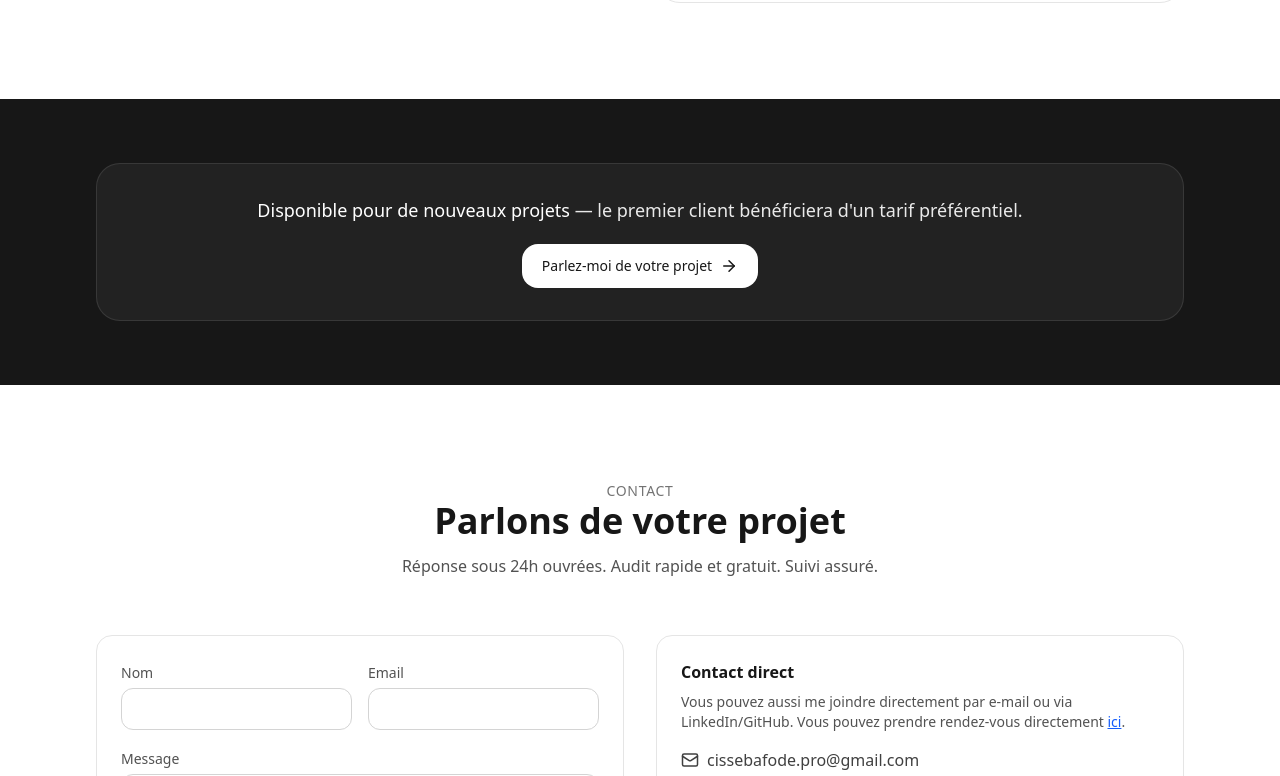
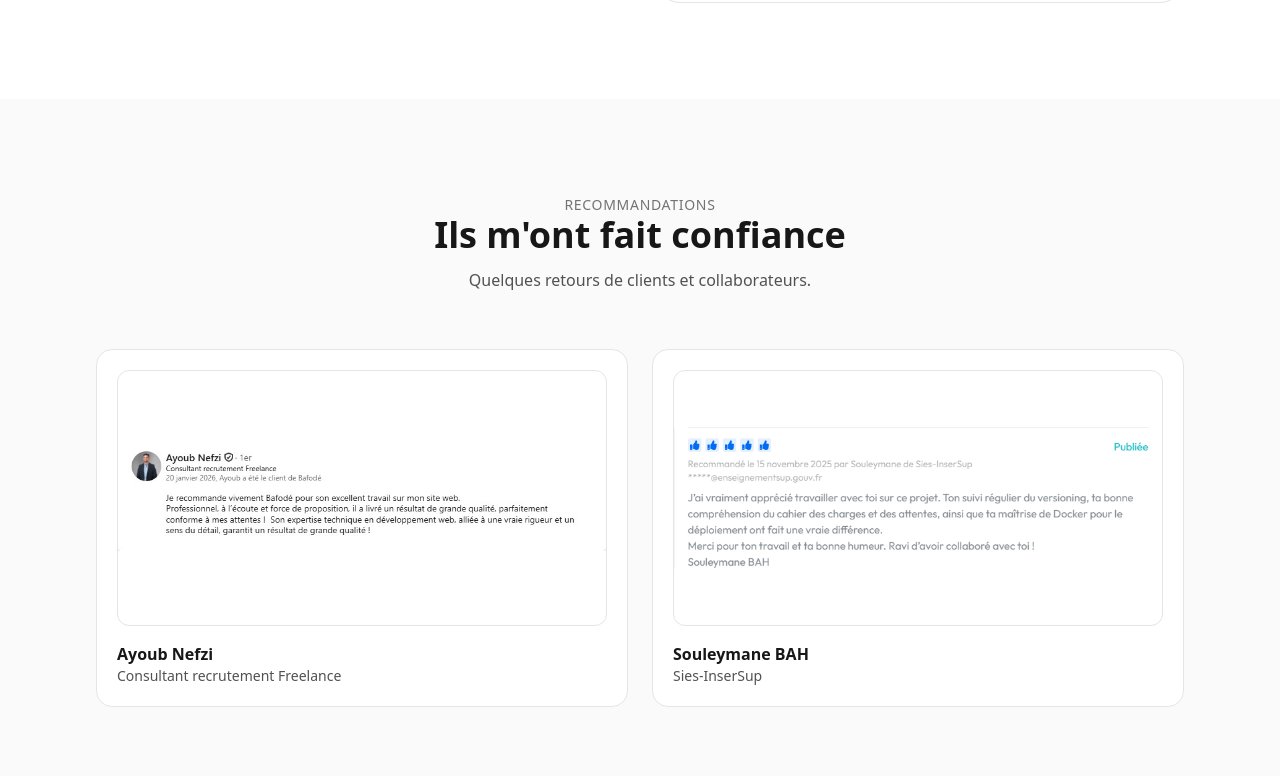
Before and after one commit to bcisse14/Portfoliov2, a React (Vite) app: page / in a window 1280 px wide. Shown: the part 4024-4800 px from the top of the page. Built offline with nearby package versions, Linux system fonts and the light colour scheme.

Commit message:
(Add): Ajout des avis

```diff
--- a/src/App.jsx
+++ b/src/App.jsx
@@ -168,8 +168,32 @@ const i18n = {
     availability_value: "Ouvert aux nouveaux projets",
 
     banner_text: "Disponible pour de nouveaux projets",
-    banner_note: " — le premier client bénéficiera d'un tarif préférentiel.",
+    banner_note: "",
     banner_btn: "Parlez‑moi de votre projet",
+
+    trust_kicker: "Recommandations",
+    trust_title: "Ils m'ont fait confiance",
+    trust_sub: "Quelques retours de clients et collaborateurs.",
+    trust_items: [
+      {
+        id: "ayoub-nefzi",
+        name: "Ayoub Nefzi",
+        meta: "Consultant recrutement Freelance",
+        src: "/trust/ayoub-nefzi.png",
+        alt: "Recommandation LinkedIn d'Ayoub Nefzi",
+        quote:
+          "Je recommande vivement Bafodé pour son excellent travail sur mon site web. Professionnel, à l'écoute et force de proposition, il a livré un résultat de grande qualité, parfaitement conforme à mes attentes. Son expertise technique en développement web, alliée à une vraie rigueur et un sens du détail, garantit un résultat de grande qualité.",
+      },
+      {
+        id: "souleymane-bah",
+        name: "Souleymane BAH",
+        meta: "Sies‑InserSup",
+        src: "/trust/souleymane-bah.png",
+        alt: "Recommandation de Souleymane BAH",
+        quote:
+          "J’ai vraiment apprécié travailler avec toi sur ce projet. Ton suivi régulier du versioning, ta bonne compréhension du cahier des charges et des attentes, ainsi que ta maîtrise de Docker pour le déploiement ont fait une vraie différence. Merci pour ton travail et ta bonne humeur. Ravi d’avoir collaboré avec toi !",
+      },
+    ],
 
     offers_kicker: "Offres",
     offers_title: "Packs clefs en main",
@@ -362,8 +386,32 @@ const i18n = {
     availability_value: "Open to new projects",
 
     banner_text: "Available for new projects",
-    banner_note: " — first client will get a discounted rate.",
+    banner_note: "",
     banner_btn: "Tell me about your project",
+
+    trust_kicker: "Recommendations",
+    trust_title: "Trusted by",
+    trust_sub: "A couple of client/collaboration endorsements.",
+    trust_items: [
+      {
+        id: "ayoub-nefzi",
+        name: "Ayoub Nefzi",
+        meta: "Freelance recruitment consultant",
+        src: "/trust/ayoub-nefzi.png",
+        alt: "LinkedIn recommendation screenshot from Ayoub Nefzi",
+        quote:
+          "I highly recommend Bafodé for his excellent work on my website. Professional, attentive, and proactive, he delivered a high-quality result that fully met my expectations. His technical expertise in web development, combined with rigor and attention to detail, guarantees a great outcome.",
+      },
+      {
+        id: "souleymane-bah",
+        name: "Souleymane BAH",
+        meta: "Sies‑InserSup",
+        src: "/trust/souleymane-bah.png",
+        alt: "Recommendation screenshot from Souleymane BAH",
+        quote:
+          "I really enjoyed working with you on this project. Your consistent versioning follow-up, strong understanding of the requirements, and Docker skills for deployment made a real difference. Thanks for your work and great attitude — glad we collaborated!",
+      },
+    ],
 
     offers_kicker: "Offers",
     offers_title: "Turnkey packages",
@@ -667,9 +715,49 @@ const About = ({ t }) => (
   </section>
 );
 
+const TrustedBy = ({ t }) => {
+  const items = useMemo(() => t.trust_items || [], [t]);
+  return (
+    <section id="trust" className="py-16 sm:py-24 bg-neutral-50 dark:bg-neutral-950">
+      <div className="mx-auto max-w-6xl px-4 sm:px-6 lg:px-8">
+        <SectionTitle kicker={t.trust_kicker} title={t.trust_title} subtitle={t.trust_sub} />
+        <Motion.div variants={stagger} initial="hidden" whileInView="show" viewport={{ once: true, amount: 0.2 }} className="grid md:grid-cols-2 gap-6">
+          {items.map((it) => (
+            <TrustCard key={it.id} item={it} />
+          ))}
+        </Motion.div>
+      </div>
+    </section>
+  );
+};
+
+function TrustCard({ item }) {
+  const [imgOk, setImgOk] = useState(true);
+  return (
+    <Motion.div variants={container} className="rounded-2xl border border-neutral-200 dark:border-neutral-800 p-5 bg-white dark:bg-neutral-900">
+      {imgOk && item.src ? (
+        <img
+          src={item.src}
+          alt={item.alt || item.name}
+          loading="lazy"
+          onError={() => setImgOk(false)}
+          className="w-full h-56 sm:h-64 object-contain rounded-xl border border-neutral-200 dark:border-neutral-800 bg-white dark:bg-neutral-950"
+        />
+      ) : (
+        <p className="text-sm text-neutral-700 dark:text-neutral-300 leading-relaxed">“{item.quote}”</p>
+      )}
+
+      <div className="mt-4">
+        <p className="font-semibold text-neutral-900 dark:text-white">{item.name}</p>
+        {item.meta && <p className="text-sm text-neutral-600 dark:text-neutral-300">{item.meta}</p>}
+      </div>
+    </Motion.div>
+  );
+}
+
 const Banner = ({ t }) => (
   <section className="py-12 sm:py-16 bg-neutral-900 text-white dark:bg-neutral-800">
-    <div className="mx-auto max-w-6xl px-4 sm:px-6 lg:px-8"><div className="rounded-3xl bg-white/5 border border-white/10 p-6 sm:p-8 text-center"><p className="text-lg font-medium">{t.banner_text}<span className="opacity-90">{t.banner_note}</span></p><div className="mt-5"><a href="#contact" className="inline-flex items-center gap-2 rounded-2xl bg-white text-neutral-900 px-5 py-3 text-sm font-medium hover:opacity-90">{t.banner_btn} <ArrowRight size={18}/></a></div></div></div>
+    <div className="mx-auto max-w-6xl px-4 sm:px-6 lg:px-8"><div className="rounded-3xl bg-white/5 border border-white/10 p-6 sm:p-8 text-center"><p className="text-lg font-medium">{t.banner_text}{t.banner_note ? <span className="opacity-90">{t.banner_note}</span> : null}</p><div className="mt-5"><a href="#contact" className="inline-flex items-center gap-2 rounded-2xl bg-white text-neutral-900 px-5 py-3 text-sm font-medium hover:opacity-90">{t.banner_btn} <ArrowRight size={18}/></a></div></div></div>
   </section>
 );
 
@@ -809,6 +897,7 @@ export default function App() {
     <LatestWorks t={t} />
       <Portfolio t={t} lang={lang} onOpen={openProject} />
       <About t={t} />
+      <TrustedBy t={t} />
       <Banner t={t} />
       <Contact t={t} lang={lang} />
       <Footer t={t} />
```
Also changed, not shown: public/trust/README.txt (added), public/trust/ayoub-nefzi.png (added), public/trust/souleymane-bah.png (added).
